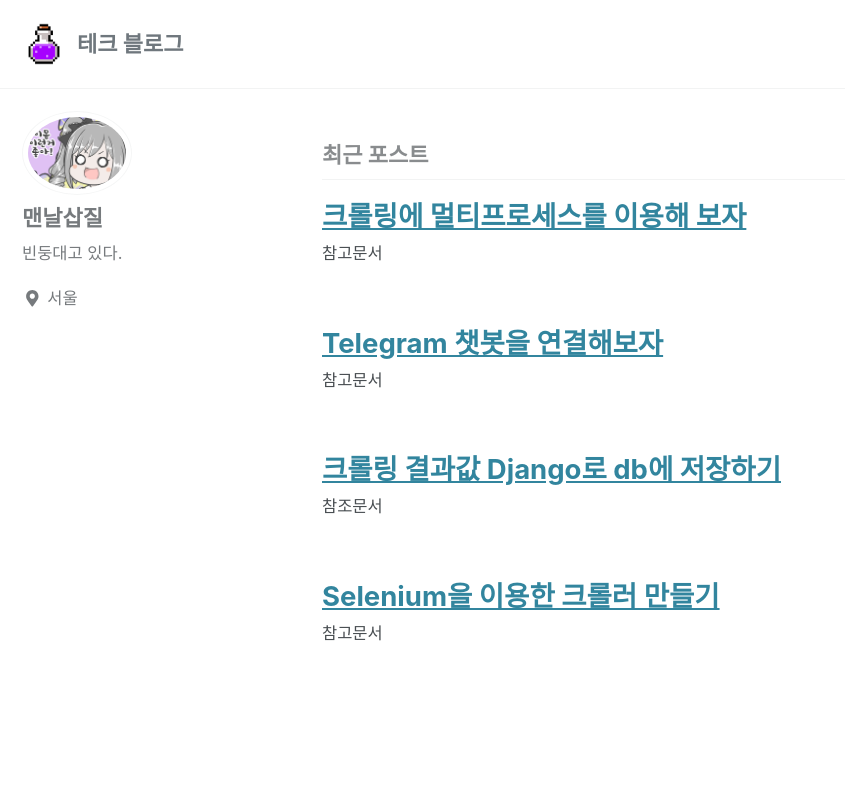
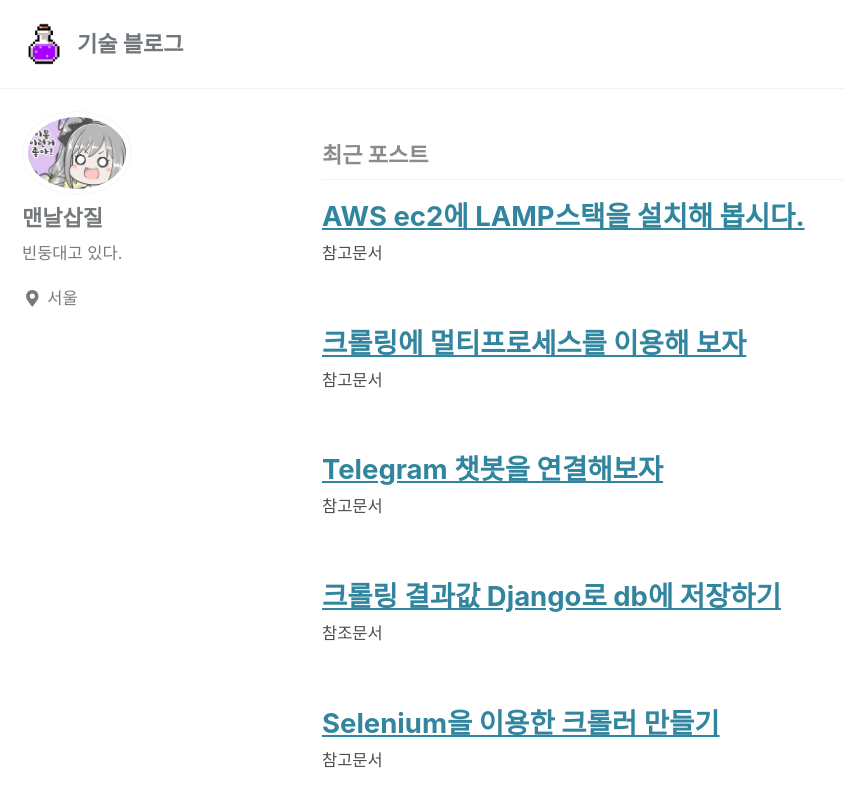
Before and after one commit to Shindongsik/Shindongsik.github.io, a Jekyll site: the page built from index.html, in a window 1280 px wide and 900 px high. Shown: the top 807 px of the window, without its empty margins (0-845 px from the left). Built offline with Jekyll 4.4.1, drawn with Linux system fonts in a browser that asks for light colours; cached includes are drawn as plain includes; the list of posts is cut into pages by our own code; some of the changed lines change nothing that is shown.

Commit message:
포스트 추가

```diff
--- a/_config.yml
+++ b/_config.yml
@@ -16,7 +16,7 @@
 
 # Site Settings
 locale                   : "ko-KR"
-title                    : "테크 블로그"
+title                    : "기술 블로그"
 title_separator          : "-"
 name                     : "맨날삽질"
 description              : "빈둥대고 있다."
@@ -65,8 +65,8 @@
 atom_feed:
   path                   : # blank (default) uses feed.xml
 search                   : # true, false (default)
-search_full_content      : # true, false (default)
-search_provider          : # lunr (default), algolia, google
+search_full_content      : true # true, false (default)
+search_provider          : lunr # lunr (default), algolia, google
 algolia:
   application_id         : # YOUR_APPLICATION_ID
   index_name             : # YOUR_INDEX_NAME
--- /dev/null
+++ b/_posts/2019-04-09-Make-LAMPStack-in-aws.md
@@ -0,0 +1,50 @@
+---
+title: "AWS ec2에 LAMP스택을 설치해 봅시다."
+categories: [aws]
+tags: [ec2,lamp,web]
+date: 2019-04-09 22:05:00 +0200
+read_time: false
+release_date: true
+---
+[참고문서](https://docs.aws.amazon.com/ko_kr/AWSEC2/latest/UserGuide/install-LAMP.html){:target='_blank'}
+
+## 무엇을 할 것 인가?
+1. aws콘솔에서 Amazon Linux AMI 인스턴스를 생성한다.
+2. ssh클라이언트(putty)를 사용해서 생성한 인스턴스에 접속한다.
+3. yum 패키지관리 프로그램을 업데이트 한다.
+4. 각각의 패키지를 설치한다.
+5. 보안규칙을 수정한다.
+6. 아파치 작동 테스트
+7. php 작동 테스트
+8. mysql 작동 테스트
+
+## ec2 인스턴스 생성
+aws관리 콘솔의 ec2 항목에서 인스턴스 시작을 클릭하면, os를 선택하는 화면이 나온다. Amazon Linux AMI 를 선택
+
+인스턴스 유형 선택 화면에서, 적당한 것을 선택(성능이 좋을수록 비싸다)
+
+암호키를 새로 생성하고, 다운로드 받는다.
+
+생성 완료
+
+## putty 사용
+[참고문서](https://docs.aws.amazon.com/ko_kr/AWSEC2/latest/UserGuide/putty.html){:target='_blank'}
+
+참고문서를 차근차근 따라한다.(puttycm 을 사용하면 좀더 편하다.)
+
+사용자 이름에 유의한다
+![사용자이름](/assets/images/aws-ec2-username.PNG)
+
+## yum 업데이트
+모든 패키지를 최신버전으로 업데이트 한다.
+
+{% highlight python %}
+sudo yum update -y
+{% endhighlight %}
+
+## 패키지 설치
+{% highlight python %}
+sudo yum install -y httpd24 php70 mysql56-server php70-mysqlnd
+{% endhighlight %}
+
+>예시는 최신 버전이 아닐수 있다. 각자 알맞  버전을 선택하자.
```
Also changed, not shown: assets/images/aws-ec2-username.PNG (added).
